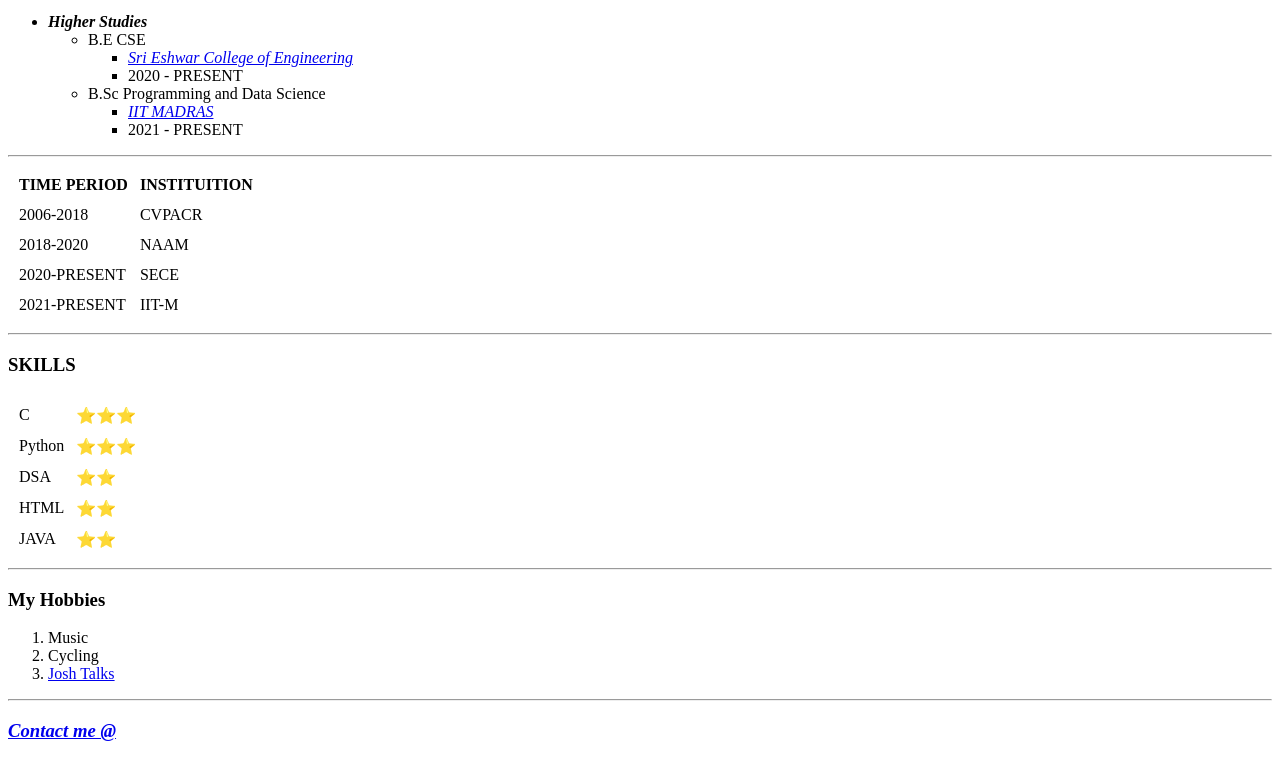
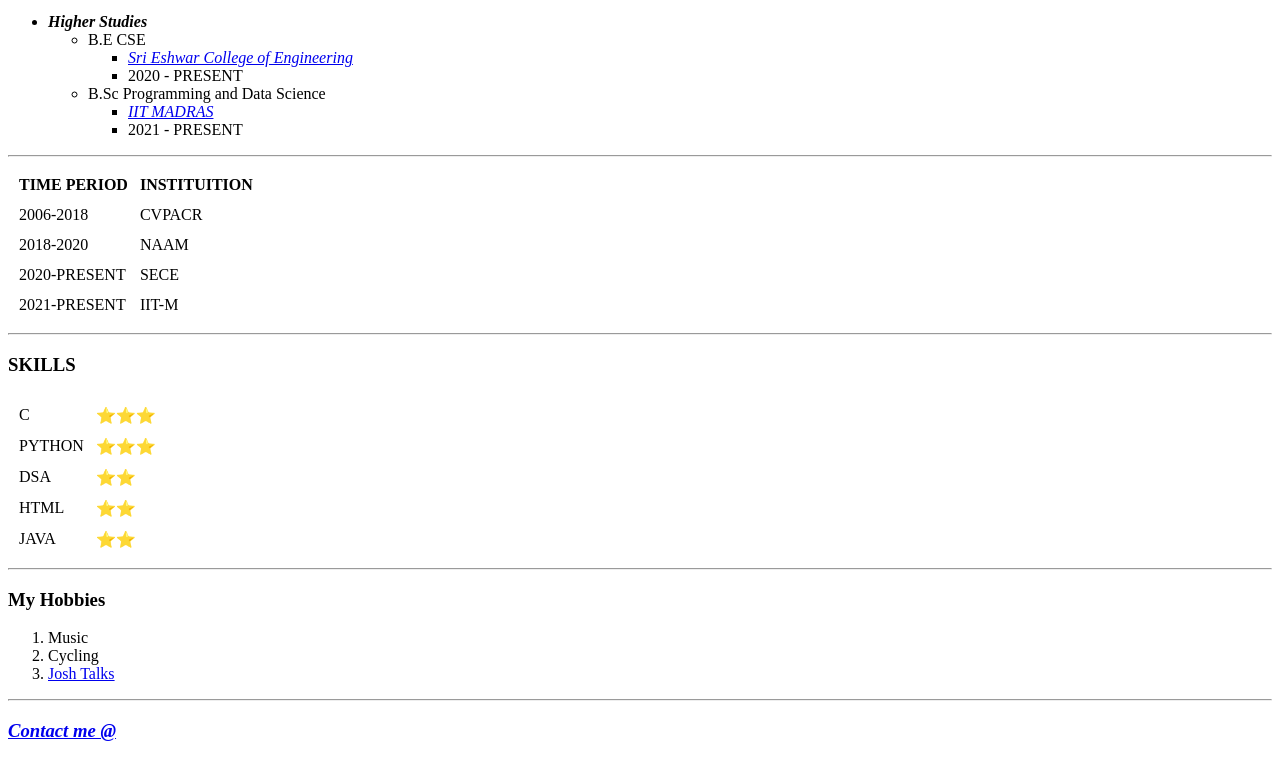
Before and after one commit to Ram-Deepak/cv, a plain HTML site: page index.html in a window 1280 px wide. Shown: the part 988-1749 px from the top of the page. Drawn offline with Linux system fonts and the light colour scheme.

Commit message:
Update index.html

```diff
--- a/index.html
+++ b/index.html
@@ -96,7 +96,7 @@
             <td>⭐⭐⭐</td>
         </tr>
         <tr>
-            <td>Python</td>
+            <td>PYTHON</td>
             <td>⭐⭐⭐</td>
         </tr>
         <tr>
```
